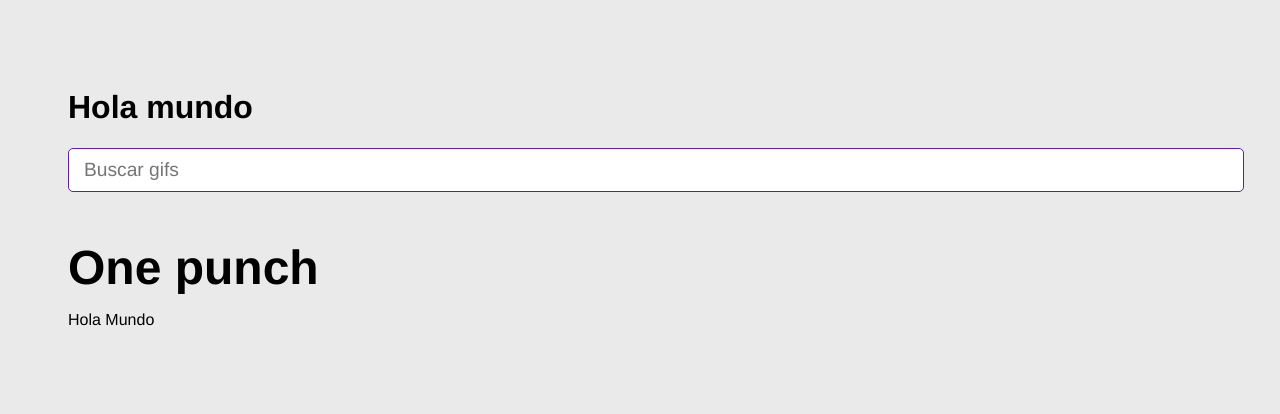
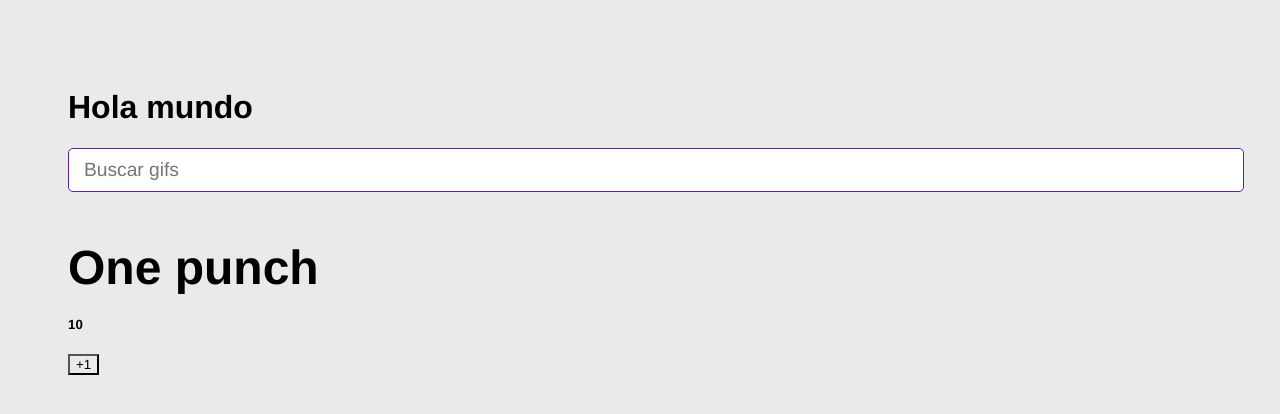
Before and after one commit to HugoFigueroa17/react-gif-expert, a React (Vite) app: page / in a window 1280 px wide. Shown: the top 414 px of the page. Built offline with nearby package versions, Linux system fonts and the light colour scheme; no server answers.

Commit message:
Hook useEfect

```diff
--- a/src/components/GifGrid.jsx
+++ b/src/components/GifGrid.jsx
@@ -1,11 +1,19 @@
+import { useEffect, useState } from 'react';//Dispara un efecto secundario, cuando algo cambia
 import { getGifs } from "../helpers/getGifs";
 
 export const GifGrid = ({ category }) => {
-    getGifs( category );
+
+    const [counter, setCounter] = useState(10);
+    useEffect(() =>{
+        getGifs( category );
+    },[]);//Si es vacio [] solo se ejecuta cuando se crea o contruye el componente
+
     return (
         <>
             <h3>{ category }</h3>
-            <p>Hola Mundo</p>
+
+            <h5>{ counter }</h5>
+            <button onClick={ () =>setCounter(counter + 1)}>+1</button>
         </>
     )
 }
```
